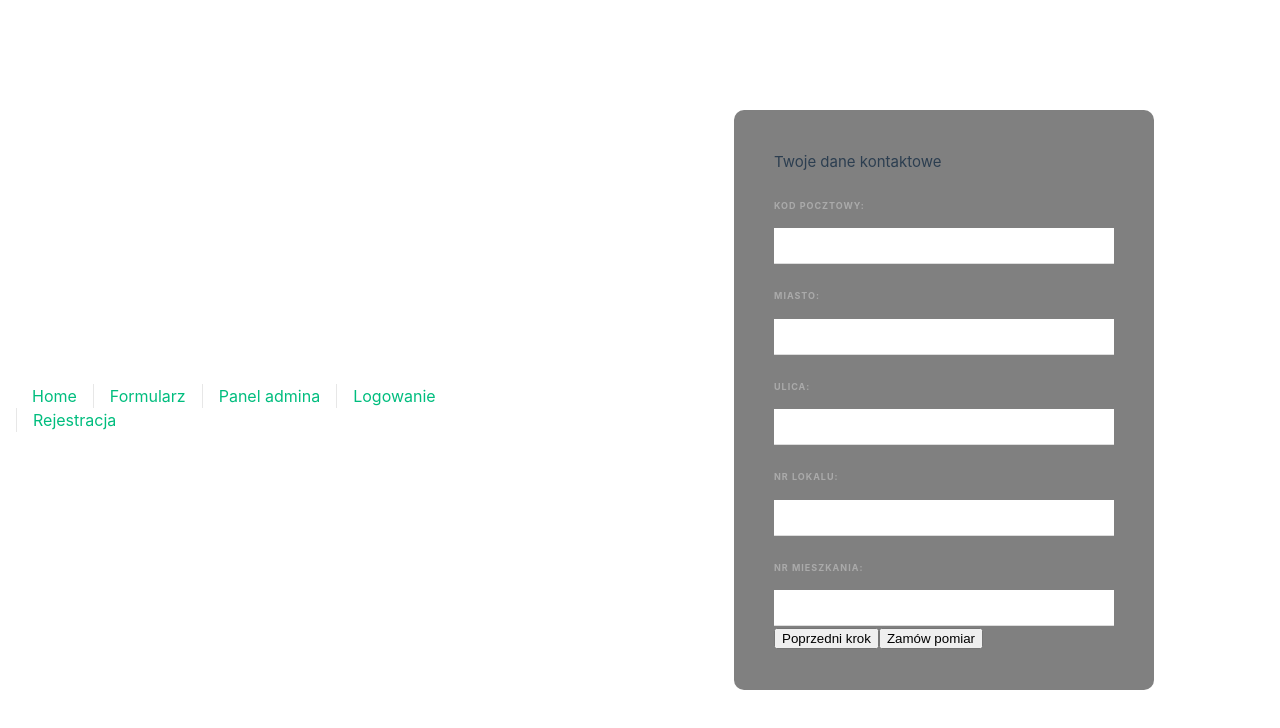
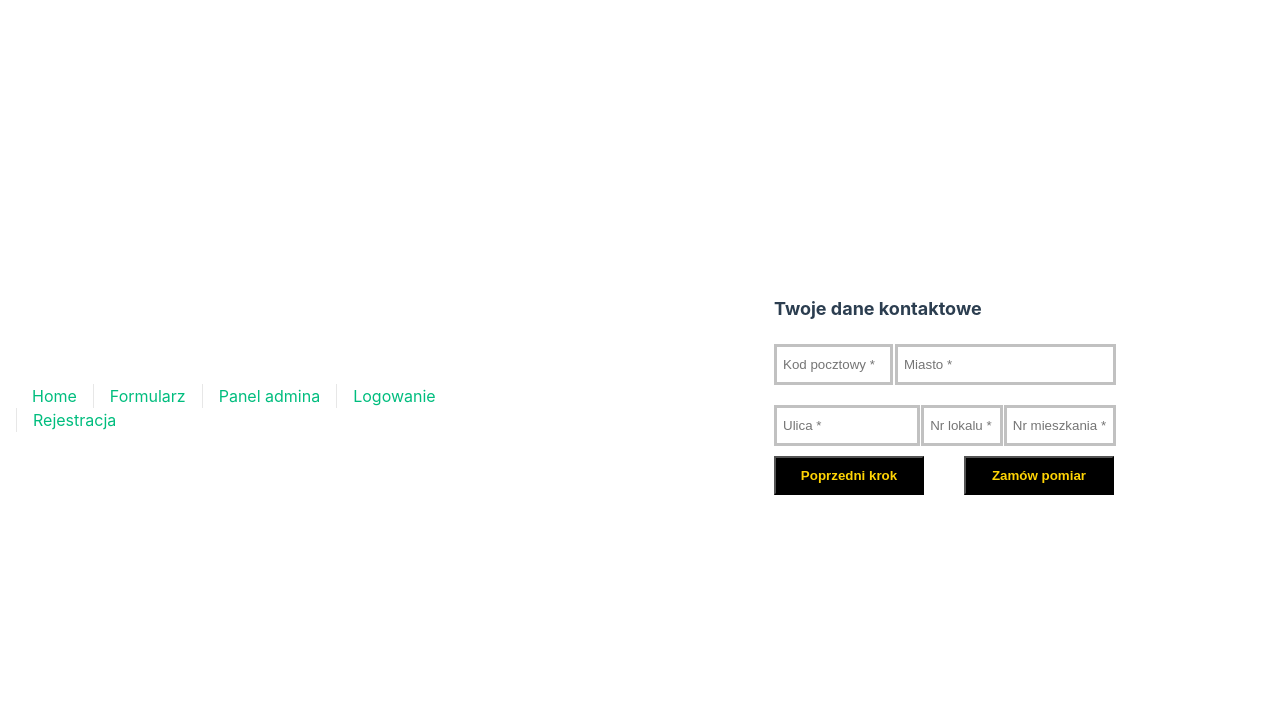
Before and after one commit to arturmsec/siemano, a Vue app in the folder vue/: page /formularz2 in a window 1280 px wide. Shown: the top 728 px of the page. Built offline with nearby package versions, Linux system fonts and the light colour scheme.

Commit message:
FormView2 styling added

```diff
--- a/vue/src/views/forms/FormView2.vue
+++ b/vue/src/views/forms/FormView2.vue
@@ -8,63 +8,106 @@ export default {
 <template>
   <div>
     <form>
-      <p> Twoje dane kontaktowe</p>
-      <label>Kod pocztowy:</label>
-      <input type="text" required v-model = "postal_code">
+      <p class="mainParagraph">Twoje dane kontaktowe</p>
+      <input
+        type="text"
+        class="postalCode"
+        placeholder="Kod pocztowy *"
+        required
+        v-model="postal_code"
+      />
 
-      <label>Miasto:</label>
-      <input type="text" required v-model = "city">
+      <input type="text" class="city" placeholder="Miasto *" required v-model="city" />
 
-      <label>ulica:</label>
-      <input type="text" required v-model = "street">
+      <input type="text" class="street" placeholder="Ulica *" required v-model="street" />
 
-      <label>nr lokalu:</label>
-      <input type="text" required v-model = "apartment_Number1">
+      <input
+        type="text"
+        class="houseNumber"
+        placeholder="Nr lokalu *"
+        required
+        v-model="apartment_Number1"
+      />
 
-      <label>nr mieszkania:</label>
-      <input type="text" required v-model = "apartment_Number12">
+      <input
+        type="text"
+        class="flatNumber"
+        placeholder="Nr mieszkania *"
+        required
+        v-model="apartment_Number12"
+      />
 
-      <button @click="$router.push('/formularz')">
-      Poprzedni krok
-      </button>
-      <button @click="$router.push('/')">
-      Zamów pomiar
-      </button>
+      <button class="backButton" @click="$router.push('/formularz')">Poprzedni krok</button>
+      <button class="placeOrderButton" @click="$router.push('/')">Zamów pomiar</button>
     </form>
-    <p> {{first_name}} </p>
-    <p> {{last_name}} </p>
-    <p> {{email}} </p>
-    <p> {{product_type}} </p>
+    <p>{{ first_name }}</p>
+    <p>{{ last_name }}</p>
+    <p>{{ email }}</p>
+    <p>{{ product_type }}</p>
   </div>
 </template>
 
 <style>
+.flatNumber {
+  width: 33%;
+  display: inline;
+  box-sizing: border-box;
+  left: 2px;
+}
+
+.houseNumber {
+  width: 24%;
+  display: inline;
+  left: 1px;
+}
+
+.street {
+  width: 43%;
+  display: inline-block;
+}
+.city {
+  width: 65%;
+  display: inline;
+  left: 2px;
+}
+
+.postalCode {
+  width: 35%;
+  display: inline;
+}
+.mainParagraph {
+  font-size: large;
+  font-style: bold;
+  font-weight: bold;
+}
+.placeOrderButton {
+  margin-right: 0px;
+  margin-left: 20px;
+}
+.backButton {
+  margin-right: 20px;
+  margin-left: 0px;
+}
+
 form {
   max-width: 420px;
   margin: 30px auto;
-  background: gray;
+  background: white;
   text-align: left;
   padding: 40px;
-  border-radius: 10px;
 }
-label {
-  color: #aaa;
-  display: inline-block;
-  margin: 25px 0 15px;
-  font-size: 0.6em;
-  text-transform: uppercase;
-  letter-spacing: 1px;
-  font-weight: bold;
-}
+
 input {
   display: block;
+  margin-top: 20px;
   padding: 10px 6px;
-  width: 100%;
   box-sizing: borrder-box;
-  border: none;
-  border-bottom: 1px solid #ddd;
+  border-style: solid;
+  border-color: rgba(180, 180, 180, 0.829);
+  border-width: 3px;
   color: #555;
 }
+
 select#product_options {
   display: block;
   padding: 10px 6px;
@@ -74,5 +117,14 @@ select#product_options {
   border-radius: nope;
   color: #555;
 }
-
+button {
+  color: rgb(256, 212, 4);
+  background-color: black;
+  border-width: 2px;
+  border-color: black;
+  padding: 10px;
+  width: 150px;
+  margin: 10px;
+  font-weight: 850;
+}
 </style>
```
